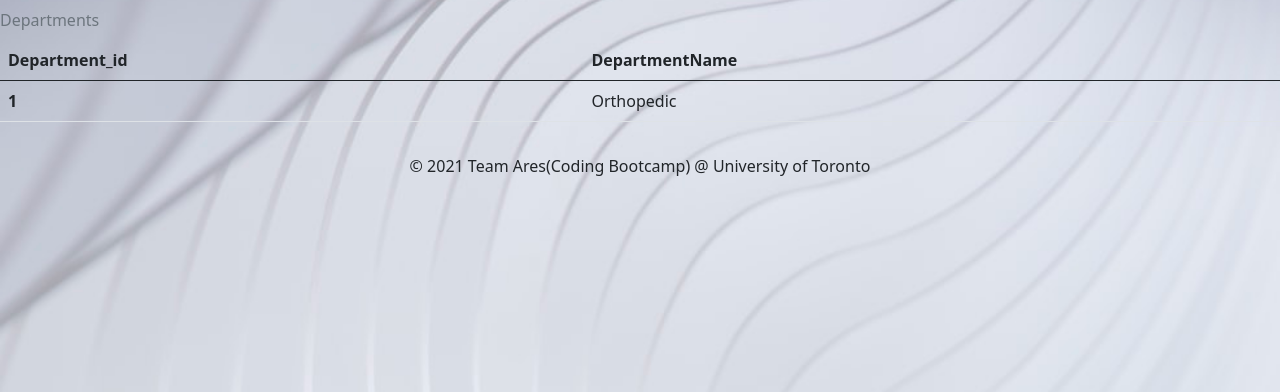
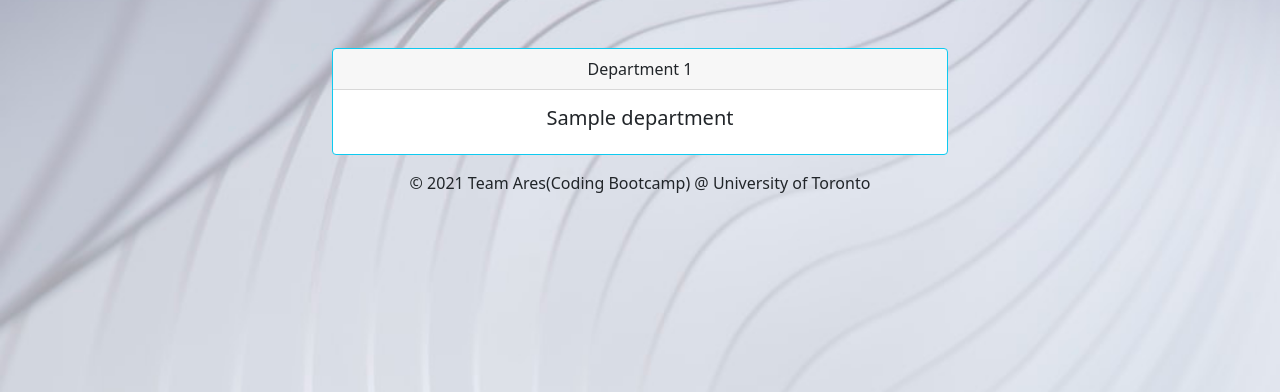
Before and after one commit to sehaj97/Hospital-Management-System, a Node server app: page /Medisearch/Departments/View/1 in a window 1280 px wide. Shown: the part 102-494 px from the top of the page. Run offline with Node 20, Linux system fonts and the light colour scheme; tables that the repository leaves empty hold one stand-in row (values such as "Sample post"); some libraries are stand-ins or nearby versions.

Commit message:
cleaned up the look of departments

```diff
--- a/public/javascript/department.js
+++ b/public/javascript/department.js
@@ -10,7 +10,7 @@
           headers: { 'Content-Type': 'application/json' }
         });
         if (response.ok) {
-          document.location.replace('/api/departments');
+          document.location.replace('/medisearch/departments/view');
         } else {
           alert(response.statusText);
         }
--- a/views/DepartmentView.handlebars
+++ b/views/DepartmentView.handlebars
@@ -10,7 +10,7 @@
     {{#each departments as |department|}}
     <tr>
       <th scope="row">{{department.id}}</th>
-      <td>{{department.DepartmentName}}</td>
+      <td><a href="/Medisearch/Departments/View/{{department.id}}">{{department.DepartmentName}}</a></td>
     </tr>
     {{/each}}
   </tbody>
--- a/views/DepartmentViewOne.handlebars
+++ b/views/DepartmentViewOne.handlebars
@@ -1,15 +1,10 @@
-<table class="table caption-top">
-  <caption>Departments</caption>
-  <thead>
-    <tr>
-      <th scope="col">Department_id</th>
-      <th scope="col">DepartmentName</th>
-    </tr>
-  </thead>
-  <tbody>
-    <tr>
-      <th scope="row">{{department.id}}</th>
-      <td>{{department.DepartmentName}}</td>
-    </tr>
-  </tbody>
-</table>
+<div class="container mt-5 justify-content-center " style="max-width: 50%;">
+<div class="card text-center text-dark border-info">
+  <div class="card-header">
+    Department {{department.id}}
+  </div>
+  <div class="card-body">
+    <h5 class="card-title">{{department.DepartmentName}}</h5>
+  </div>
+</div>
+</div>
--- a/views/Departments.handlebars
+++ b/views/Departments.handlebars
@@ -11,7 +11,7 @@
         <div class="card col-lg-4 col-md-2 col-sm-1 m-5 text-center" style="width: 22rem;">
             <img src="https://www.colourbox.com/preview/32402492-hospital-departments-icons-set-vector-illustrations-on-a-white-background.jpg" class="card-img-top mt-2" alt="...">
             <div class="card-body">
-                <h5 class="card-title" style="color: black"> Add New Department To Hospital Database </h5>
+                <h5 class="card-title" style="color: black; margin-top: 35px"> Add New Department To Hospital Database </h5>
                 <!--<p class="card-text">Some quick example text to build on the card title and make up the bulk of the card's content.</p>-->
                 <a href="http://localhost:3001/Medisearch/Departments/add/" class="btn btn-primary" style="width: 50%;">Add </a>
             </div>
--- a/views/DepartmentsForm.handlebars
+++ b/views/DepartmentsForm.handlebars
@@ -1,8 +1,9 @@
+<div class="container mt-5 col-lg-8 col-md-6 col-sm-1 align-items-center">
 <form class="department-form">
   <div class="dropdown mb-3">
     <label for="department-name" class="form-label">Department Name</label>
     <select class="form-select" id="department-name">
-        <option value="" disabled selected hidden>Choose a department name.</option>
+        <option value="" disabled selected hidden>Choose a department to add.</option>
         <option>Orthopedic</option>
         <option>Psychiatric</option>
         <option>Gynecology</option>
@@ -18,4 +19,5 @@
   </div>
   <button type="submit" class="btn btn-primary">Add New Department</button>
 </form>
+</div>
 <script src="/javascript/department.js"></script>
```
Also changed, not shown: models/departments.js (+2 -12 lines).
